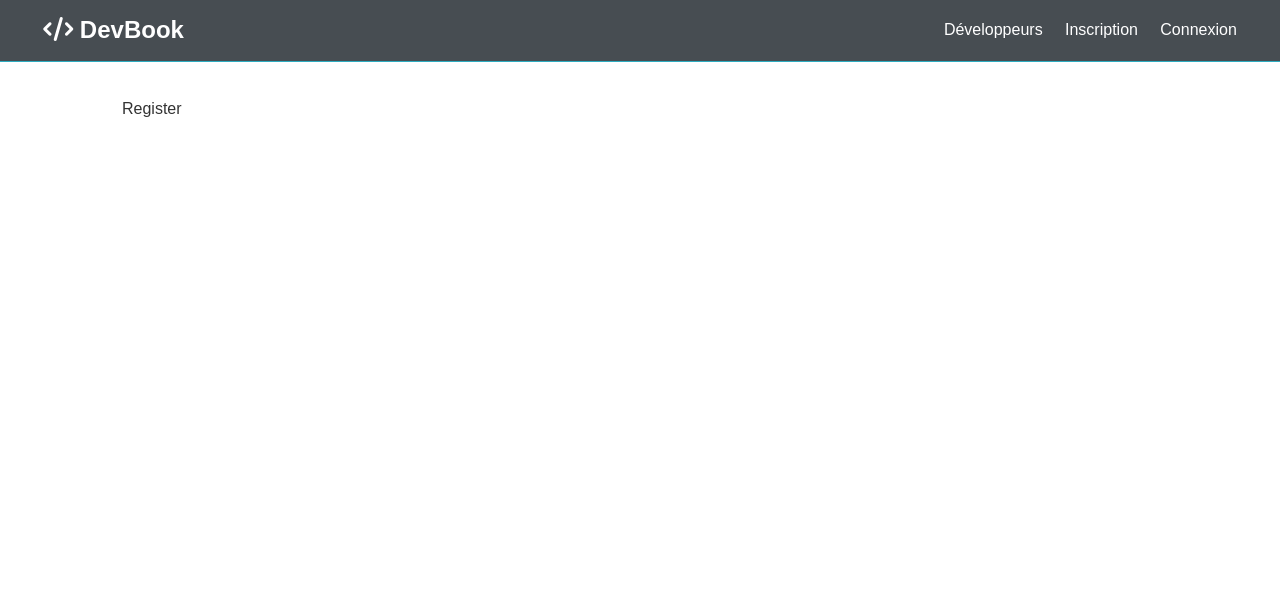
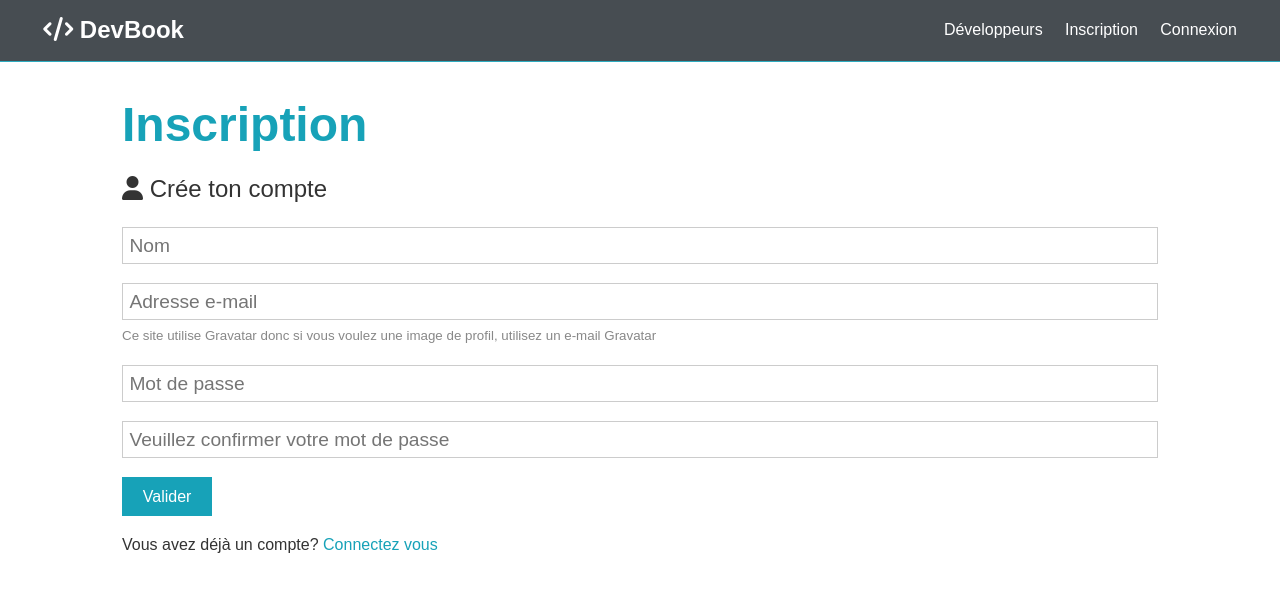
Before and after one commit to rayremedi/socialnetwork_masterpiece, a React (Create React App) app in the folder client/: page /register in a window 1280 px wide. Shown: the top 592 px of the page. Built offline with nearby package versions, Linux system fonts and the light colour scheme.

Commit message:
Register Form & useState Hook

```diff
--- a/client/src/components/auth/Register.js
+++ b/client/src/components/auth/Register.js
@@ -1,11 +1,83 @@
-import React from 'react'
+import React, { Fragment, useState } from 'react';
 
 const Register = () => {
-    return (
-        <div>
-            Register
+  const [formData, setFormData] = useState({
+    name: '',
+    email: '',
+    password: '',
+    password2: ''
+  });
+
+  const { name, email, password, password2 } = formData;
+  const onChange = e =>
+    setFormData({ ...formData, [e.target.name]: e.target.value });
+  const onSubmit = e => {
+    e.preventDefault();
+    if (password !== password2) {
+      console.log('Les mots de passe ne correspondent pas');
+    } else {
+      console.log(formData);
+    }
+  };
+
+  return (
+    <Fragment>
+      <h1 className='large text-primary'>Inscription</h1>
+      <p className='lead'>
+        <i className='fas fa-user'></i> Crée ton compte
+      </p>
+      <form className='form' onSubmit={e => onSubmit(e)}>
+        <div className='form-group'>
+          <input
+            type='text'
+            placeholder='Nom'
+            name='name'
+            value={name}
+            onChange={e => onChange(e)}
+            required
+          />
         </div>
-    )
-}
+        <div className='form-group'>
+          <input
+            type='email'
+            placeholder='Adresse e-mail'
+            name='email'
+            value={email}
+            onChange={e => onChange(e)}
+            required
+          />
+          <small className='form-text'>
+            Ce site utilise Gravatar donc si vous voulez une image de profil,
+            utilisez un e-mail Gravatar
+          </small>
+        </div>
+        <div className='form-group'>
+          <input
+            type='password'
+            placeholder='Mot de passe'
+            name='password'
+            value={password}
+            onChange={e => onChange(e)}
+            minLength='6'
+          />
+        </div>
+        <div className='form-group'>
+          <input
+            type='password'
+            placeholder='Veuillez confirmer votre mot de passe'
+            name='password2'
+            value={password2}
+            onChange={e => onChange(e)}
+            minLength='6'
+          />
+        </div>
+        <input type='submit' className='btn btn-primary' value='Valider' />
+      </form>
+      <p className='my-1'>
+        Vous avez déjà un compte? <a href='login.html'>Connectez vous</a>
+      </p>
+    </Fragment>
+  );
+};
 
-export default Register
+export default Register;
```
